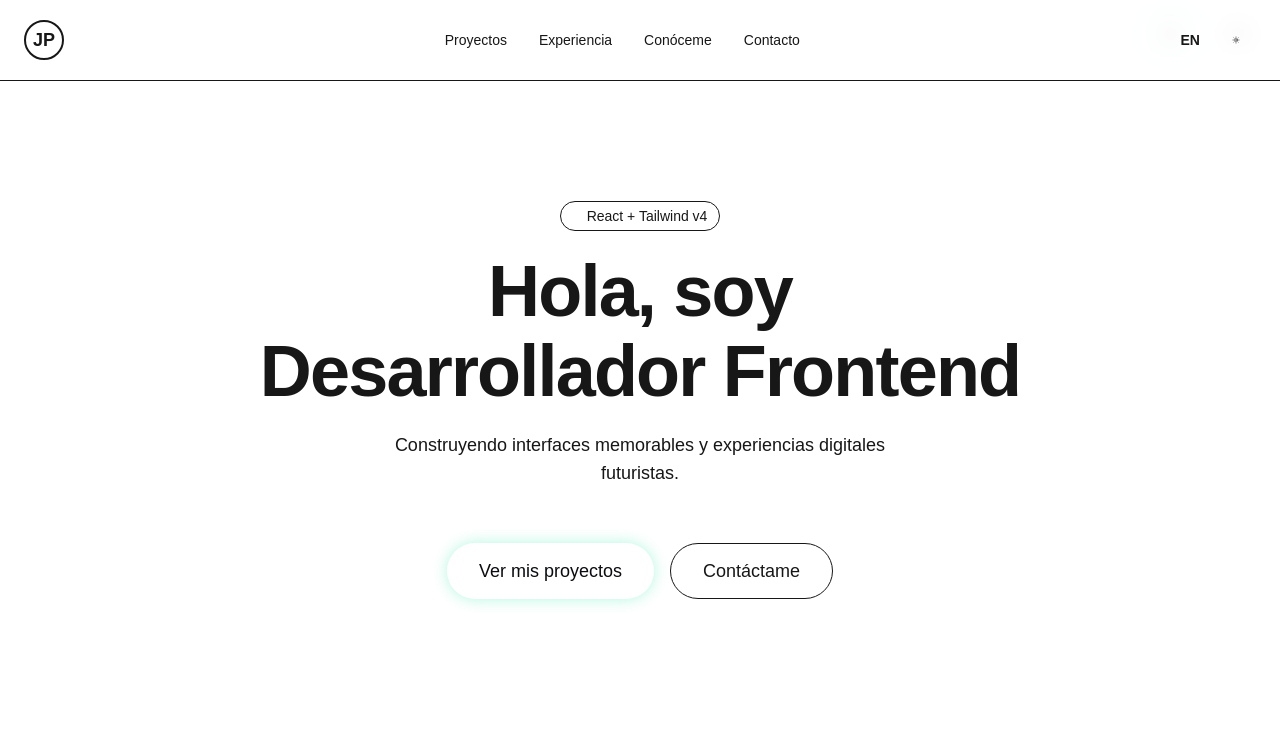
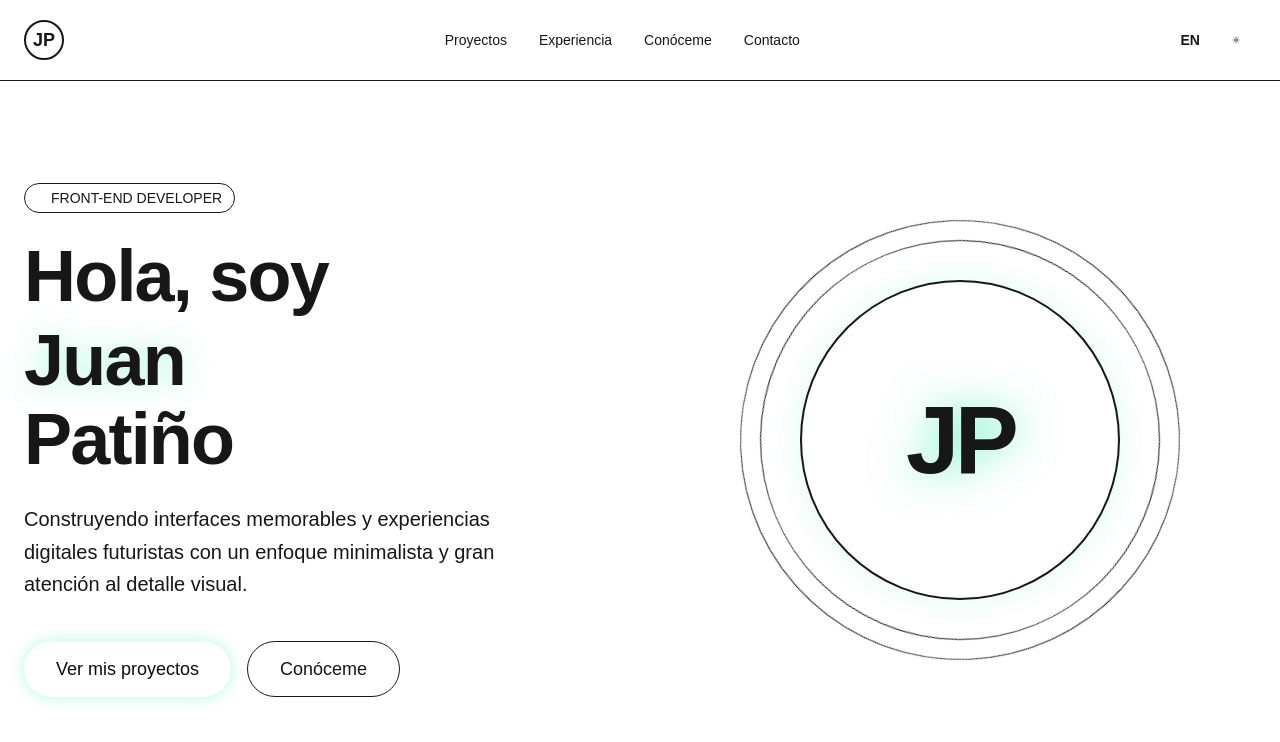
Before and after one commit to sebastianUCC2024/PortafolioPersonal, a Next.js app: page / in a window 1280 px wide. Shown: the top 742 px of the page. Built offline with nearby package versions, Linux system fonts and the light colour scheme.

Commit message:
feat: implementar sección hero de alto impacto con anillos concéntricos y soporte multilingüe

```diff
--- a/app/page.tsx
+++ b/app/page.tsx
@@ -1,58 +1,12 @@
 "use client";
 
-// Importamos el hook de idioma que construimos antes
-import { useLanguage } from "@/hooks/use-language";
-import { Button } from "@/components/ui/button";
-import { Badge } from "@/components/ui/badge";
+import { Hero } from "@/components/sections/hero";
 
 export default function Home() {
-  const { t, language, setLanguage } = useLanguage();
-
-  return (
-    <main className="flex-grow flex flex-col items-center justify-center min-h-screen p-8 gap-8">
-
-      {/* Botones temporales para probar nuestro cambio de idioma en vivo */}
-      <div className="absolute top-4 right-4 flex gap-4">
-        <Button
-          variant={language === "es" ? "primary" : "ghost"}
-          size="sm"
-          onClick={() => setLanguage("es")}
-        >
-          ES
-        </Button>
-        <Button
-          variant={language === "en" ? "primary" : "ghost"}
-          size="sm"
-          onClick={() => setLanguage("en")}
-        >
-          EN
-        </Button>
-      </div>
-
-      <div className="text-center space-y-6 flex flex-col items-center">
-        <Badge>React + Tailwind v4</Badge>
-
-        <h1 className="text-5xl md:text-7xl font-bold tracking-tight">
-          {t.hero.greeting} <br className="md:hidden" />
-          <span className="text-brand-cyan block mt-2">{t.hero.role}</span>
-        </h1>
-
-        <p className="text-muted text-lg max-w-lg mx-auto">
-          {language === "es"
-            ? "Construyendo interfaces memorables y experiencias digitales futuristas."
-            : "Building memorable interfaces and futuristic digital experiences."}
-        </p>
-
-        <div className="flex flex-wrap items-center justify-center gap-4 mt-8">
-          <Button variant="primary" size="lg">
-            {language === "es" ? "Ver mis proyectos" : "View my projects"}
-          </Button>
-          <Button variant="outline" size="lg">
-            {language === "es" ? "Contáctame" : "Contact me"}
-          </Button>
-        </div>
-      </div>
-
-    </main>
-  );
+    return (
+        <main className="flex-grow flex flex-col min-h-screen">
+            {/* Aquí irán apilándose todas las secciones de tu portafolio */}
+            <Hero />
+        </main>
+    );
 }
--- /dev/null
+++ b/components/sections/hero.tsx
@@ -0,0 +1,66 @@
+"use client";
+
+import { useLanguage } from "@/hooks/use-language";
+import { Button } from "@/components/ui/button";
+import { Badge } from "@/components/ui/badge";
+
+export function Hero() {
+    const { t } = useLanguage();
+
+    return (
+        <section id="hero" className="relative min-h-screen flex items-center justify-center pt-20 overflow-hidden">
+
+            {/* Elemento decorativo de fondo tipo "Glow" */}
+            <div className="absolute top-1/2 left-1/2 -translate-x-1/2 -translate-y-1/2 w-[800px] h-[800px] bg-brand-cyan/5 rounded-full blur-[120px] -z-10 pointer-events-none" />
+
+            <div className="max-w-7xl mx-auto px-6 w-full grid lg:grid-cols-2 gap-12 items-center">
+
+                {/* Columna Izquierda: Textos */}
+                <div className="flex flex-col items-center text-center lg:items-start lg:text-left space-y-6 z-10">
+                    <Badge>{t.hero.badge}</Badge>
+
+                    <h1 className="text-4xl md:text-6xl lg:text-7xl font-bold tracking-tight text-foreground leading-[1.1]">
+                        {t.hero.greeting} <br />
+                        <span className="text-brand-cyan block mt-1 drop-shadow-[0_0_15px_rgba(0,229,153,0.3)]">
+                            {t.hero.name}
+                        </span>
+                        <span>{t.hero.lastName}</span>
+                    </h1>
+
+                    <p className="text-muted text-lg md:text-xl max-w-lg leading-relaxed">
+                        {t.hero.description}
+                    </p>
+
+                    <div className="flex flex-wrap items-center justify-center lg:justify-start gap-4 pt-4">
+                        <Button variant="primary" size="lg">
+                            {t.hero.primaryBtn}
+                        </Button>
+                        <Button variant="outline" size="lg">
+                            {t.hero.secondaryBtn}
+                        </Button>
+                    </div>
+                </div>
+
+                {/* Columna Derecha: Avatar / Elemento Gráfico */}
+                <div className="relative flex justify-center items-center mt-12 lg:mt-0 z-10">
+                    {/* Anillos concéntricos neón */}
+                    <div className="absolute w-[280px] h-[280px] md:w-[400px] md:h-[400px] rounded-full border border-brand-cyan/20 animate-[spin_10s_linear_infinite]" />
+                    <div className="absolute w-[300px] h-[300px] md:w-[440px] md:h-[440px] rounded-full border border-brand-cyan/10 animate-[spin_15s_linear_infinite_reverse]" />
+
+                    {/* Círculo principal del Avatar */}
+                    <div className="relative w-64 h-64 md:w-80 md:h-80 rounded-full bg-card-bg border-2 border-brand-cyan/50 shadow-[0_0_30px_rgba(0,229,153,0.15)] flex items-center justify-center overflow-hidden group">
+
+                        {/* Filtro interactivo en hover */}
+                        <div className="absolute inset-0 bg-brand-cyan/10 opacity-0 group-hover:opacity-100 transition-opacity duration-500" />
+
+                        {/* Tipografía provisional brillante hasta tener imagen */}
+                        <span className="font-primary font-bold text-6xl md:text-8xl text-brand-cyan tracking-tighter drop-shadow-[0_0_20px_rgba(0,229,153,0.5)] transition-transform duration-500 group-hover:scale-110">
+                            JP
+                        </span>
+                    </div>
+                </div>
+
+            </div>
+        </section>
+    );
+}
--- a/dictionaries/en.ts
+++ b/dictionaries/en.ts
@@ -1,7 +1,12 @@
 export const en = {
     hero: {
+        badge: "FRONT-END DEVELOPER",
         greeting: "Hello, I'm",
-        role: "Frontend Developer",
+        name: "Juan",
+        lastName: "Patiño",
+        description: "Building memorable interfaces and futuristic digital experiences with a minimalist approach and great attention to visual detail.",
+        primaryBtn: "View my projects",
+        secondaryBtn: "About me"
     },
     nav: {
         projects: "Projects",
--- a/dictionaries/es.ts
+++ b/dictionaries/es.ts
@@ -1,7 +1,12 @@
 export const es = {
     hero: {
+        badge: "FRONT-END DEVELOPER",
         greeting: "Hola, soy",
-        role: "Desarrollador Frontend",
+        name: "Juan",
+        lastName: "Patiño",
+        description: "Construyendo interfaces memorables y experiencias digitales futuristas con un enfoque minimalista y gran atención al detalle visual.",
+        primaryBtn: "Ver mis proyectos",
+        secondaryBtn: "Conóceme"
     },
     nav: {
         projects: "Proyectos",
```
